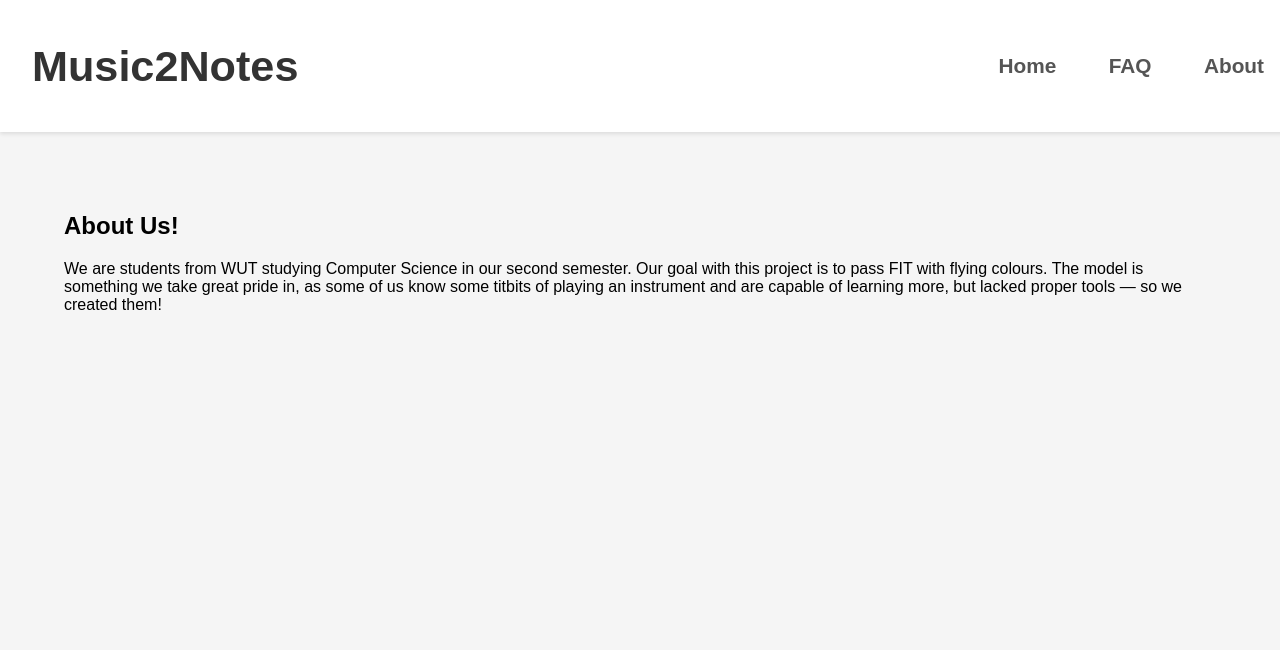
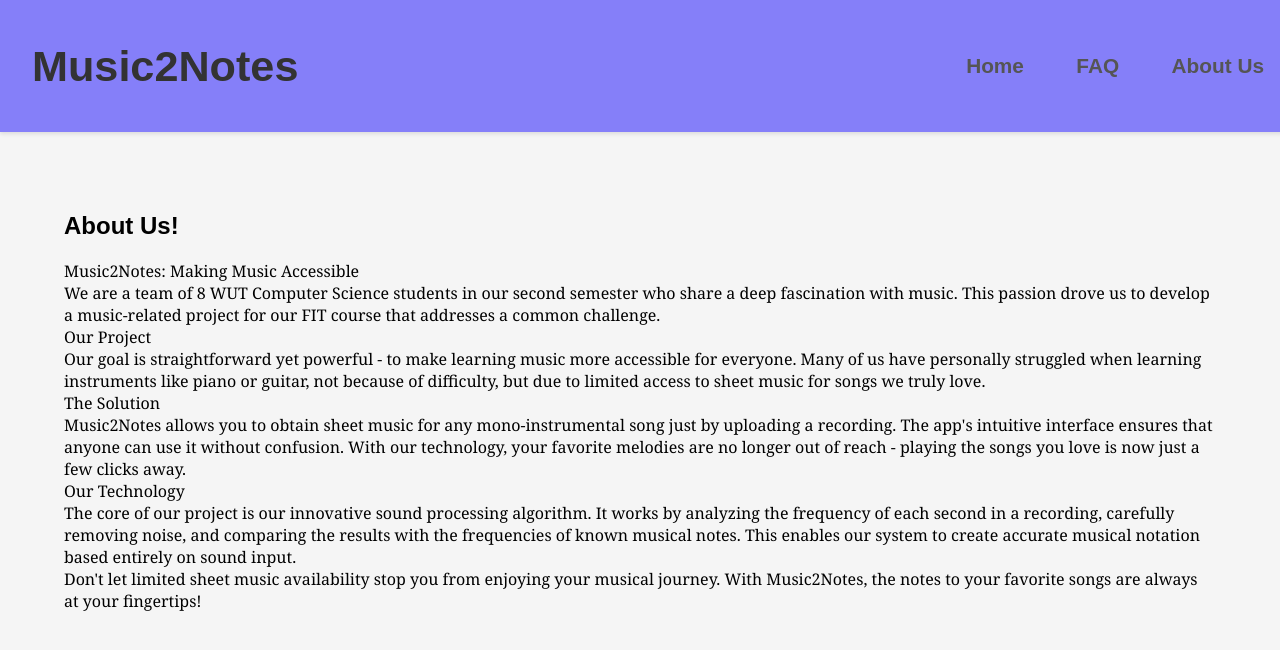
Before and after one commit to mixasolop/FIT-frontend, a plain HTML site: page About-Us.html in a window 1280 px wide. Drawn offline with Linux system fonts and the light colour scheme.

Commit message:
visual changes

```diff
--- a/About-Us.html
+++ b/About-Us.html
@@ -12,17 +12,22 @@
     <nav>
       <a href="blabla.html">Home</a>
       <a href="#">FAQ</a>
-      <a id="aboutBtn" href="#">About</a>
+      <a id="aboutBtn" href="#">About Us</a>
     </nav>
   </header>
 
   <main class="about-container">
     <h2>About Us!</h2>
-    <p>
-      We are students from WUT studying Computer Science in our second semester.
-      Our goal with this project is to pass FIT with flying colours. The model is something we take great pride in,
-      as some of us know some titbits of playing an instrument and are capable of learning more,
-      but lacked proper tools — so we created them!
+    <p style="font-family: Georgia">
+      Music2Notes: Making Music Accessible<br>
+We are a team of 8 WUT Computer Science students in our second semester who share a deep fascination with music. This passion drove us to develop a music-related project for our FIT course that addresses a common challenge.<br>
+Our Project<br>
+Our goal is straightforward yet powerful - to make learning music more accessible for everyone. Many of us have personally struggled when learning instruments like piano or guitar, not because of difficulty, but due to limited access to sheet music for songs we truly love.<br>
+The Solution<br>
+Music2Notes allows you to obtain sheet music for any mono-instrumental song just by uploading a recording. The app's intuitive interface ensures that anyone can use it without confusion. With our technology, your favorite melodies are no longer out of reach - playing the songs you love is now just a few clicks away.<br>
+Our Technology<br>
+The core of our project is our innovative sound processing algorithm. It works by analyzing the frequency of each second in a recording, carefully removing noise, and comparing the results with the frequencies of known musical notes. This enables our system to create accurate musical notation based entirely on sound input.<br>
+Don't let limited sheet music availability stop you from enjoying your musical journey. With Music2Notes, the notes to your favorite songs are always at your fingertips!<br>
     </p>
   </main>
 </body>
--- a/style.css
+++ b/style.css
@@ -12,7 +12,7 @@ body {
     width: 100%;
     top: 0%;
     z-index: 100%;
-    background-color: #fff;
+    background-color: #857ff9;
     padding: 0.8rem 2rem;
     display: flex;
     justify-content: space-between;
@@ -43,6 +43,7 @@ body {
     background: white;
     padding: 2rem;
     font-size: 2rem;
+    font-family: "Copperplate";
     border-radius: 12px;
     box-shadow: 0 4px 12px rgba(0,0,0,0.05);
     display: flex;
@@ -53,8 +54,10 @@ body {
 
   .upload-section input[type="file"] {
     padding: 0.6rem;
-    margin-left: 120px;
+    margin-left: 300px;
+    font-family: "Lucida Console";
     font-size: 1.2rem;
+    color: transparent;
   }
 
   .modal {
```
Also changed, not shown: blabla.html (+1 -1 lines).
